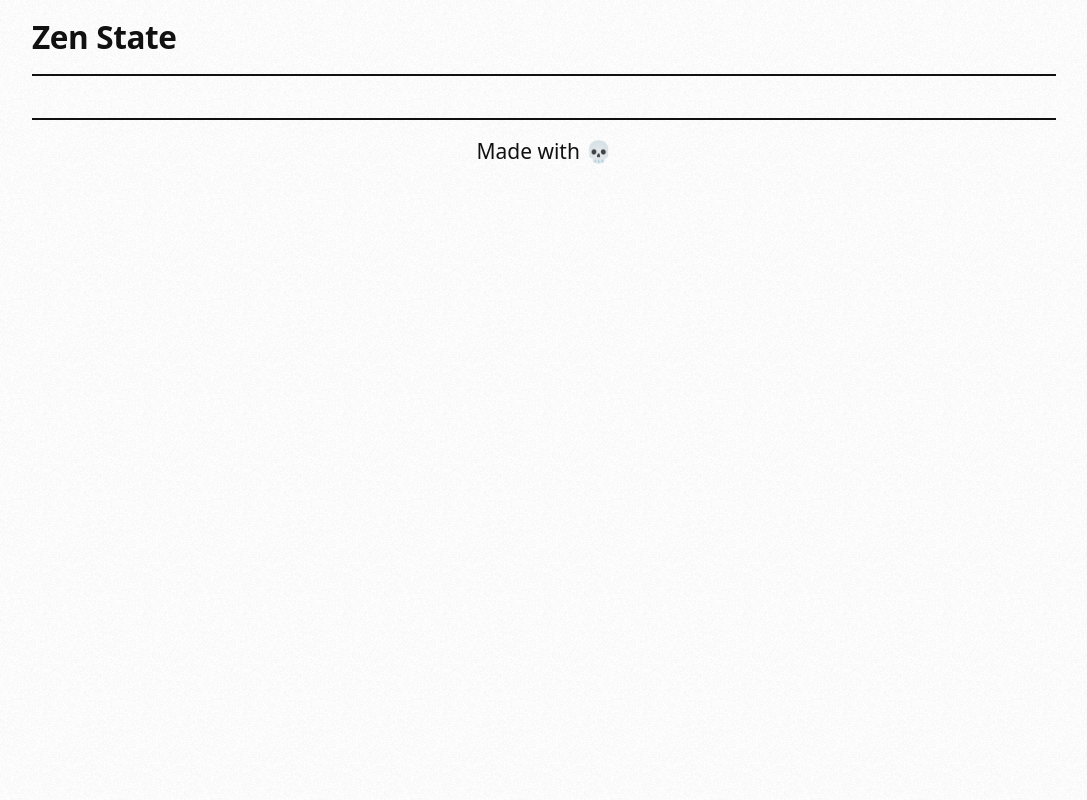
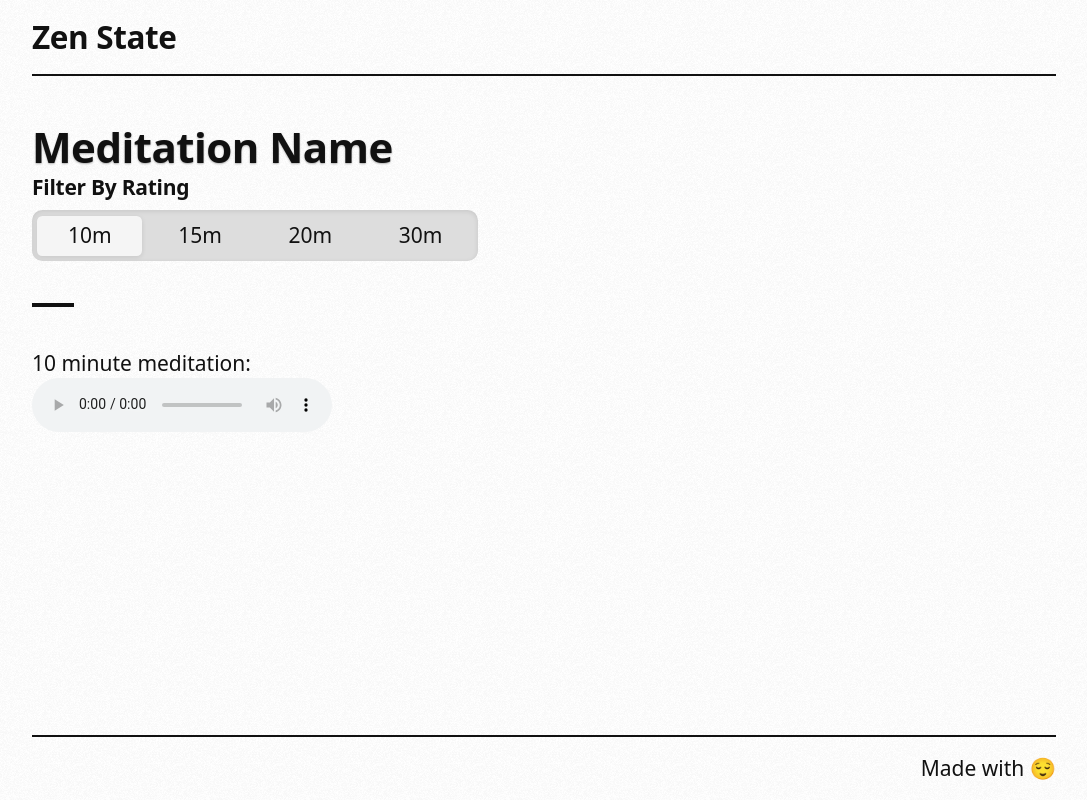
Before and after one commit to chuckhutchins/zen-state, a Vue app: page /meditation in a window 1280 px wide. Shown: the whole page, without its empty margins (96-1183 px from the left). Built offline with nearby package versions, Linux system fonts and the light colour scheme.

Commit message:
stubbing out initial meditation concept

```diff
--- /dev/null
+++ b/src/components/common/PlaybackLengthSelector.vue
@@ -0,0 +1,118 @@
+<template>
+  <div class="playback-length-selector">
+    <h2 id="playback-length">Filter By Rating</h2>
+    <div
+      aria-labelledby="playback-length"
+      role="radiogroup"
+      class="lengths"
+    >
+      <label for="ten-minute" :class="{ 'active': length === '10' }">
+        10m
+        <input
+          v-model="length"
+          class="sr-only"
+          id="ten-minute"
+          name="playback-length"
+          type="radio"
+          value="10"
+        >
+      </label>
+      <label for="fifteen-minute" :class="{ 'active': length === '15' }">
+        15m
+        <input
+          v-model="length"
+          class="sr-only"
+          id="fifteen-minute"
+          name="playback-length"
+          type="radio"
+          value="15"
+        >
+      </label>
+      <label for="twenty-minute" :class="{ 'active': length === '20' }">
+        20m
+        <input
+          v-model="length"
+          class="sr-only"
+          id="twenty-minute"
+          name="playback-length"
+          type="radio"
+          value="20"
+        >
+      </label>
+      <label for="thirty-minute" :class="{ 'active': length === '30' }">
+        30m
+        <input
+          v-model="length"
+          class="sr-only"
+          id="thirty-minute"
+          name="playback-length"
+          type="radio"
+          value="30"
+        >
+      </label>
+    </div>
+  </div>
+</template>
+
+<script setup lang="ts">
+import { ref, watch } from 'vue';
+
+const emit = defineEmits(['changeLength']);
+
+const length = ref('10');
+
+watch(length, () => {
+  console.log('length has changed', length.value);
+  emit('changeLength', length.value);
+});
+</script>
+
+<style scoped lang="scss">
+.playback-length-selector {
+  display: grid;
+  gap: 0.5rem;
+
+  h2 {
+    font-size: 1rem;
+  }
+
+  .lengths {
+    justify-self: start;
+    display: flex;
+    gap: 0.25rem;
+    background-color: var(--filter-background);
+    box-shadow: inset 0 0.0625rem 0.25rem rgba(0, 0, 0, 0.1);
+    padding: 0.25rem;
+    border-radius: 0.5rem;
+
+    label {
+      display: flex;
+      justify-content: center;
+      padding: 0.25rem;
+      border-radius: 0.25rem;
+      transition: background-color 0.25s;
+      text-align: center;
+      font-size: 1rem;
+      min-inline-size: 5rem;
+
+      &:hover {
+        cursor: pointer;
+        background-color: var(--filter-hover);
+      }
+
+      &.active {
+        background-color: var(--filter-active);
+        box-shadow: 0 0.0625rem 0.25rem rgba(0, 0, 0, 0.1);
+
+        &:focus-within {
+          box-shadow: 0 0 0 0.125rem var(--text);
+        }
+      }
+
+      svg {
+        inline-size: 1rem;
+      }
+    }
+  }
+}
+</style>
--- a/src/components/common/TheFooter.vue
+++ b/src/components/common/TheFooter.vue
@@ -1,7 +1,7 @@
 <template>
   <footer class="footer">
     <p class="copyright">
-      Made with 💀
+      Made with 😌
     </p>
   </footer>
 </template>
@@ -17,7 +17,7 @@
 
   .copyright {
     line-height: 1;
-    text-align: center;
+    text-align: end;
   }
 }
 </style>
--- a/src/router/index.ts
+++ b/src/router/index.ts
@@ -16,6 +16,11 @@ const router = createRouter({
       name: 'HomePage',
       component: MainView,
     },
+    {
+      path: '/meditation',
+      name: 'MeditationPage',
+      component: () => import('@/views/MeditationView.vue'),
+    },
   ],
 });
 
--- a/src/views/MainView.vue
+++ b/src/views/MainView.vue
@@ -8,6 +8,7 @@
       <ul class="list">
         <li>Breathe in</li>
         <li>Breathe out</li>
+        <li><router-link :to="{name: 'MeditationPage'}">Guided</router-link></li>
       </ul>
     </div>
   </main>
--- /dev/null
+++ b/src/views/MeditationView.vue
@@ -0,0 +1,49 @@
+<template>
+  <main class="main">
+    <div class="meditation">
+      <h1>Meditation Name</h1>
+      <PlaybackLengthSelector @changeLength="handleChangeLength" />
+    </div>
+    <TheHr />
+    <div class="playback">
+      <figure>
+        <figcaption>{{ playbackLength}} minute meditation:</figcaption>
+        <audio controls :src="meditationUrl" />
+      </figure>
+    </div>
+  </main>
+</template>
+
+<script setup lang="ts">
+import { computed, ref } from 'vue';
+import PlaybackLengthSelector from '@/components/common/PlaybackLengthSelector.vue';
+import TheHr from '@/components/common/TheHr.vue';
+
+const playbackLength = ref('10');
+const meditationUrl = computed(() => `/media/singles/classics/guided/${playbackLength.value}.mp3`);
+
+const handleChangeLength = (length: string) => {
+  playbackLength.value = length;
+}
+
+// TODO: persist meditation length in indexeddb
+// TODO: dynamically pull in the meditation type and all that
+</script>
+
+<style scoped lang="scss">
+.main {
+  display: grid;
+  gap: 2rem;
+
+  h1 {
+    font-size: 2rem;
+    line-height: 1.4;
+    text-shadow: 0 1px 2px var(--text-shadow);
+  }
+
+  .meditations {
+    display: grid;
+    gap: 1rem;
+  }
+}
+</style>
```
